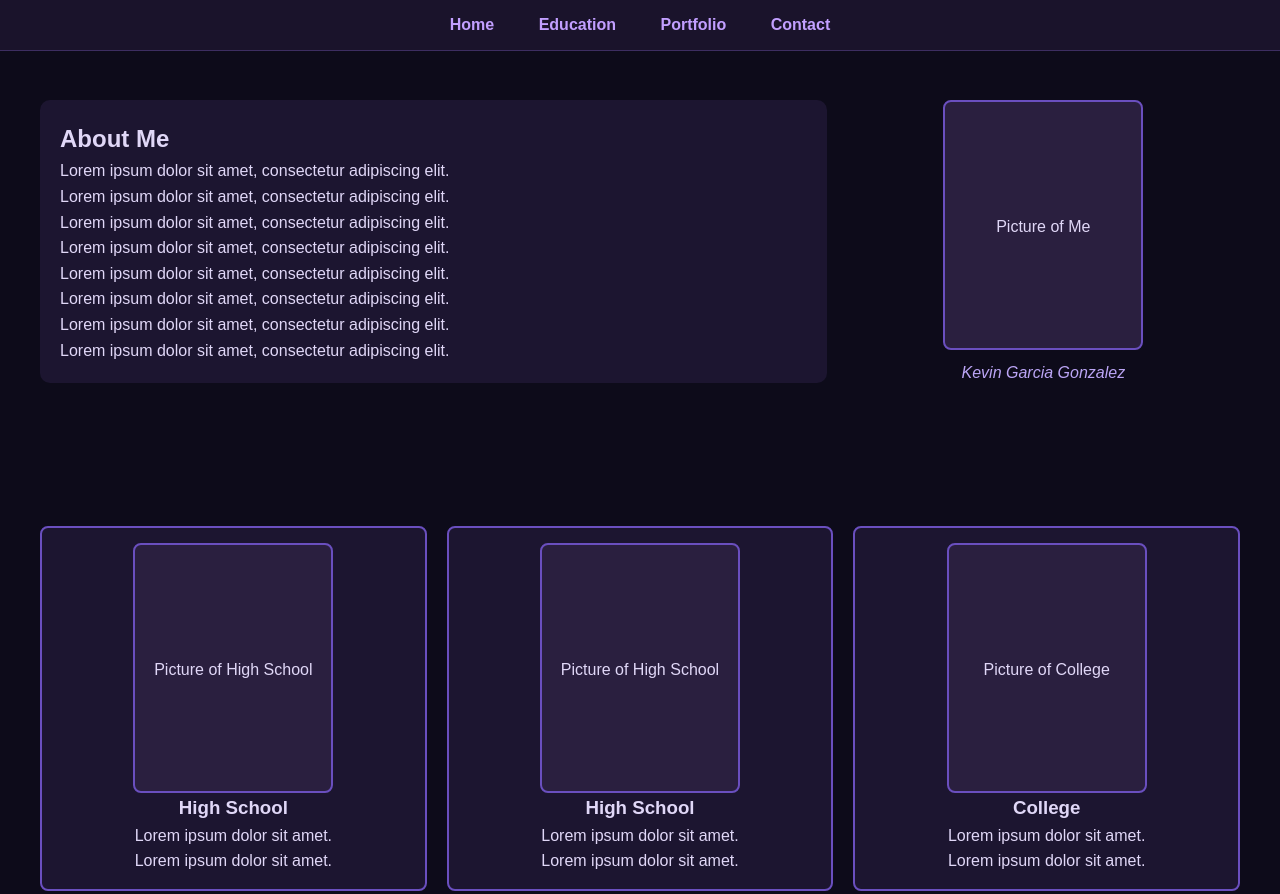
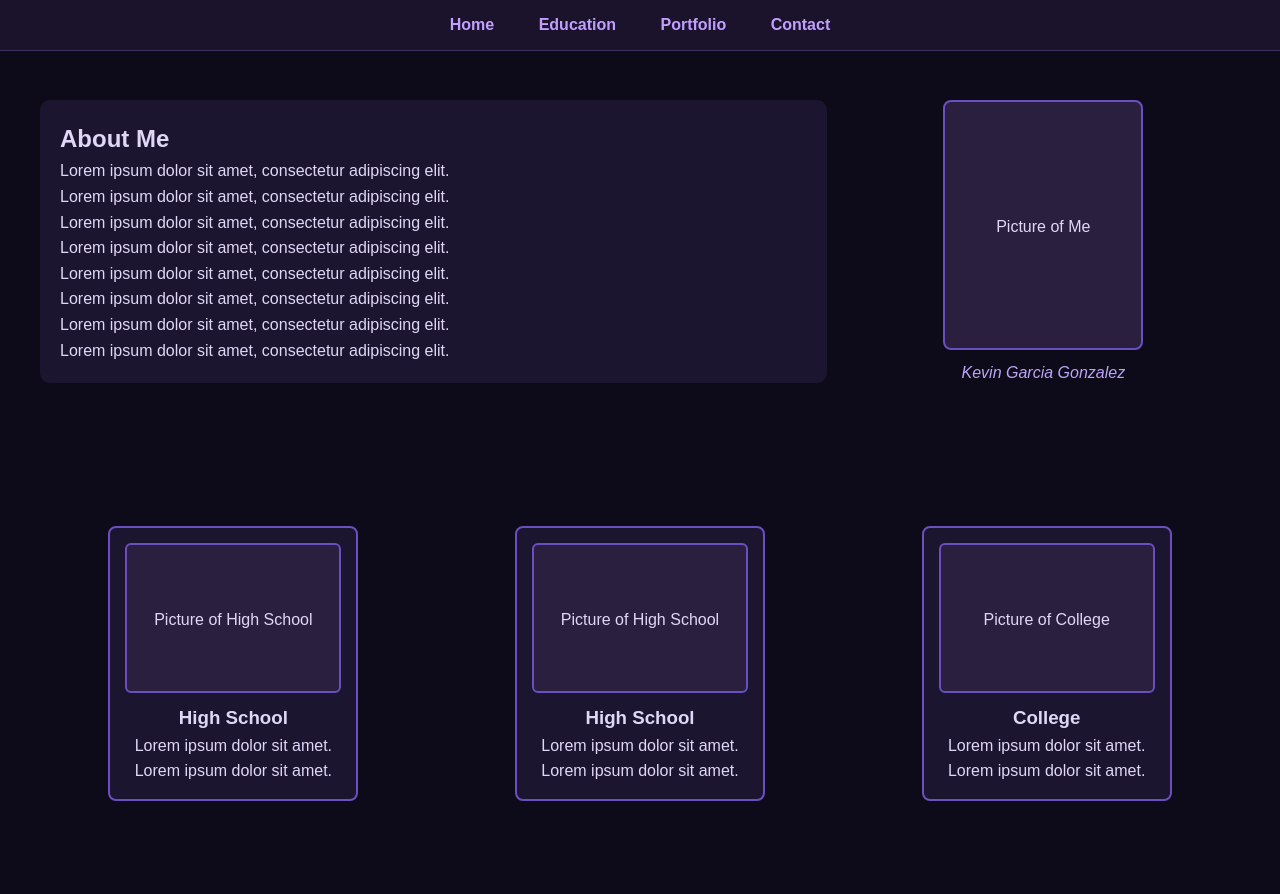
Before and after one commit to KevDev8/kevdev8.github.io, a plain HTML site: page index.html in a window 1280 px wide. Shown: the top 894 px of the page. Drawn offline with Linux system fonts and the light colour scheme.

Commit message:
Update styles.css

```diff
--- a/styles.css
+++ b/styles.css
@@ -85,7 +85,11 @@ section {
 }
 
 .education {
+    display: grid;
     grid-template-columns: repeat(auto-fit, minmax(250px, 1fr));
+    gap: 20px;
+    justify-items: center;
+    padding: 100px 40px 40px;
 }
 .school {
     background: #1c1530;
@@ -93,6 +97,18 @@ section {
     border-radius: 8px;
     padding: 15px;
     text-align: center;
+    width: 100%;
+    max-width: 250px;
+    box-sizing: border-box;
+}
+.school .img-placeholder {
+    width: 100%;
+    height: 150px;
+    background: #2a1f3f;
+    border: 2px solid #6a4fbf;
+    border-radius: 6px;
+    margin-bottom: 10px;
+    line-height: 150px;
 }
 
 .projects {
```
